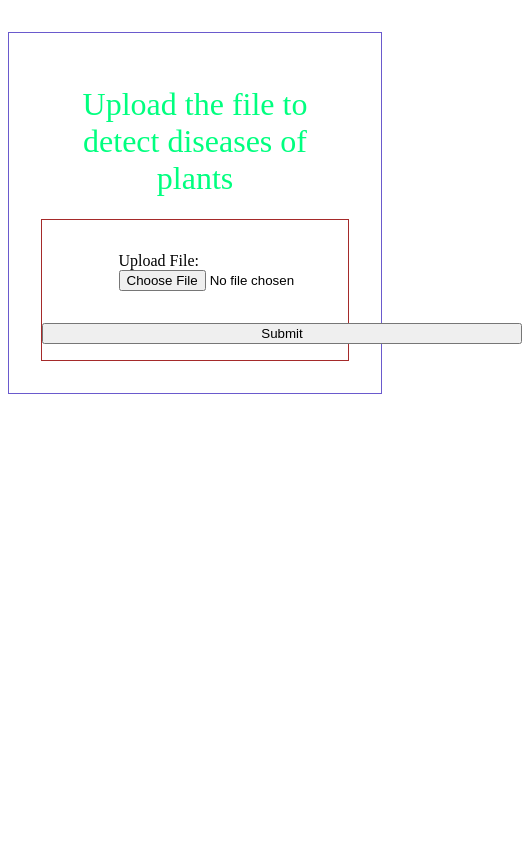
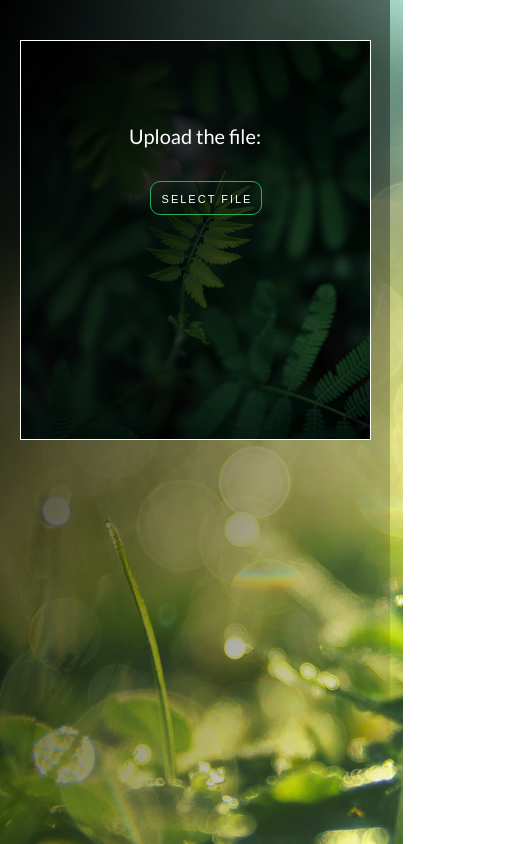
Before and after one commit to CropAi/Backend, a website: page public/index.html in a window 390 px wide. Shown: the whole page, 522 px wide, since content can reach past the window. Drawn offline with Linux system fonts and the light colour scheme.

Commit message:
Added styling to the native form for submission

```diff
--- /dev/null
+++ b/public/css/style.css
@@ -0,0 +1,178 @@
+*,*::after,*::before{
+    padding:0;
+    margin:0;
+    box-sizing:inherit;
+}
+
+html{
+    font-size:62.5%;
+    height:100%;
+    width:100%;
+}
+
+body{
+    box-sizing: border-box;
+    font-family: 'Lato', sans-serif;
+    font-weight: 400;
+    color:#333;
+    line-height: 1.5;
+    background:linear-gradient(to bottom right, #000, transparent),
+                url("../img/background.jpg");
+    background-repeat: no-repeat;
+    background-size:cover;
+    background-position:center;
+
+}
+
+
+
+.form{
+    border:1px solid #fff;
+    width:50%;
+    min-height:40rem;
+    margin:6rem auto;
+    padding:3rem;
+    background:linear-gradient(to bottom right, #000, rgba(0, 0, 0, 0.51)),
+                url("../img/background-2.jpg");
+    background-repeat: no-repeat;
+    background-size:cover;
+    background-position:center;
+
+}
+
+.form-content{
+    width:80%;
+    margin:3rem auto;
+    height:100%;
+    padding:3rem;
+}
+
+
+.label{
+    text-align:center;
+    font-size:5rem;
+    display:block;
+    margin: 1rem auto;
+    color:#fff;
+    font-weight:400;
+}
+
+.input-group{
+
+    width:30%;
+    padding:1rem;
+    margin:0 auto;
+}
+
+
+input[type='file'] {
+  color: transparent;
+  outline:none;
+}
+
+.file-input::-webkit-file-upload-button {
+  visibility: hidden;
+
+}
+
+.file-input::before {
+  content: 'Select file';
+  display: inline-block;
+  background: linear-gradient(top, #f9f9f9, #e3e3e3);
+  border: 1px solid #27ae60;
+  border-radius: 1rem;
+  padding: 1rem 1rem;
+  white-space: nowrap;
+  -webkit-user-select: none;
+  cursor: pointer;
+  text-shadow: 1px 1px #fff;
+  font-weight: 300;
+  font-size: 1.5rem;
+  outline:none;
+  text-transform:uppercase;
+  letter-spacing:2px;
+}
+
+.file-input:hover::before{
+    background:#27ae60;
+}
+
+.file-input:active::before {
+  background: -webkit-linear-gradient(top, #e3e3e3, #f9f9f9);
+}
+
+
+/* 1134 px */
+@media only screen and (max-width:1168px){
+
+    .form-content{
+        padding:1rem;
+    }
+    .label{
+        font-size:3rem;
+    }
+    .input-group{
+        width:40%;
+        padding:2rem 0rem;
+    }
+
+}
+
+
+@media only screen and (max-width:958px){
+
+    .form{
+        padding:2rem;
+        margin:4rem auto;
+        width:70%;
+    }
+    .input{
+        width:50%;
+        margin: 0 auto;
+    }
+}
+
+
+@media only screen and (max-width:640px){
+
+    .form{
+        padding:2rem;
+        margin:4rem auto;
+        width:90%;
+    }
+    .input{
+        width:80%;
+        margin: 0 auto;
+    }
+    .form-content{
+        padding:1rem;
+    }
+}
+
+
+@media only screen and (max-width:500px){
+
+    .form{
+        padding:2rem;
+        margin:4rem auto;
+        width:90%;
+    }
+    .form-content{
+        padding:0rem;
+    }
+    .input{
+        width:80%;
+        margin: 0 auto;
+    }
+    .form-content{
+        padding:1rem;
+        margin:4rem auto;
+    }
+
+    .label{
+        font-size:2rem;
+    }
+    .file-input::before {
+        font-size:1.1rem;
+    }
+}
--- a/public/index.html
+++ b/public/index.html
@@ -5,53 +5,23 @@
     <meta name="viewport" content="width=device-width, initial-scale=1.0">
     <title>Crop AI</title>
 
-    <style>
-        .container{
-            border:1px solid slateblue;
-            max-width:1140px;
-            margin:2rem auto;
-            padding:2rem;
-        }
-        .heading{
-            text-align:center;
-            color:springgreen;
-            font-weight:normal;
-        }
-        .form{
-            border:1px solid brown;
-        }
-        .input-group{
+    <link href="https://fonts.googleapis.com/css2?family=Lato:wght@300;400;700&display=swap" rel="stylesheet">
+    <link rel="stylesheet" href="./css/style.css">
 
-            margin:0 auto;
-            width:50%;
-            padding:2rem;
-        }
-        .btn-container{
-            width:30rem;
-            margin:0 auto;
-            margin-bottom:1rem;
-        }
-        .btn{
-            text-align:center;
-            width:100%;
-        }
-    </style>
 </head>
 <body>
 
     <div class="container">
 
-        <h1 class="heading">Upload the file to detect diseases of plants</h1>
+        <form action="#" method="POST" class="form">
 
-        <form action="#" method="POST" class="form">
-            <div class="input-group">
-                <label for="file">Upload File: </label>
-                <input type="file" class="input-file" name="file" id="file">
+            <div class="form-content">
+                <label for="file" class="label">Upload the file:</label>
+                <div class="input-group">
+                    <input type="file" class="file-input" name="file" id="file">
+                </div>
             </div>
 
-            <div class="btn-container">
-                <button type="submit" class="btn">Submit</button>
-            </div>
         </form>
     </div>
 </body>
```
Also changed, not shown: public/img/background-2.jpg (added), public/img/background.jpg (added).
